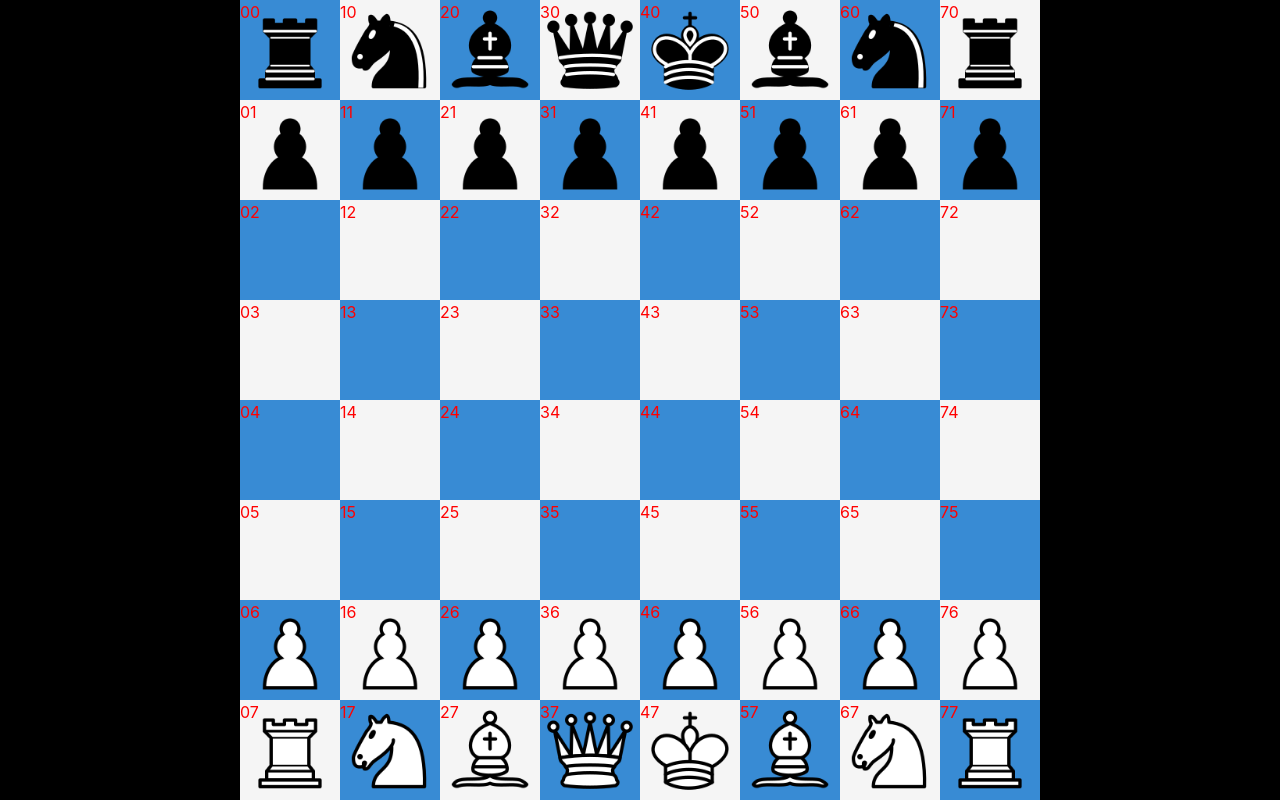
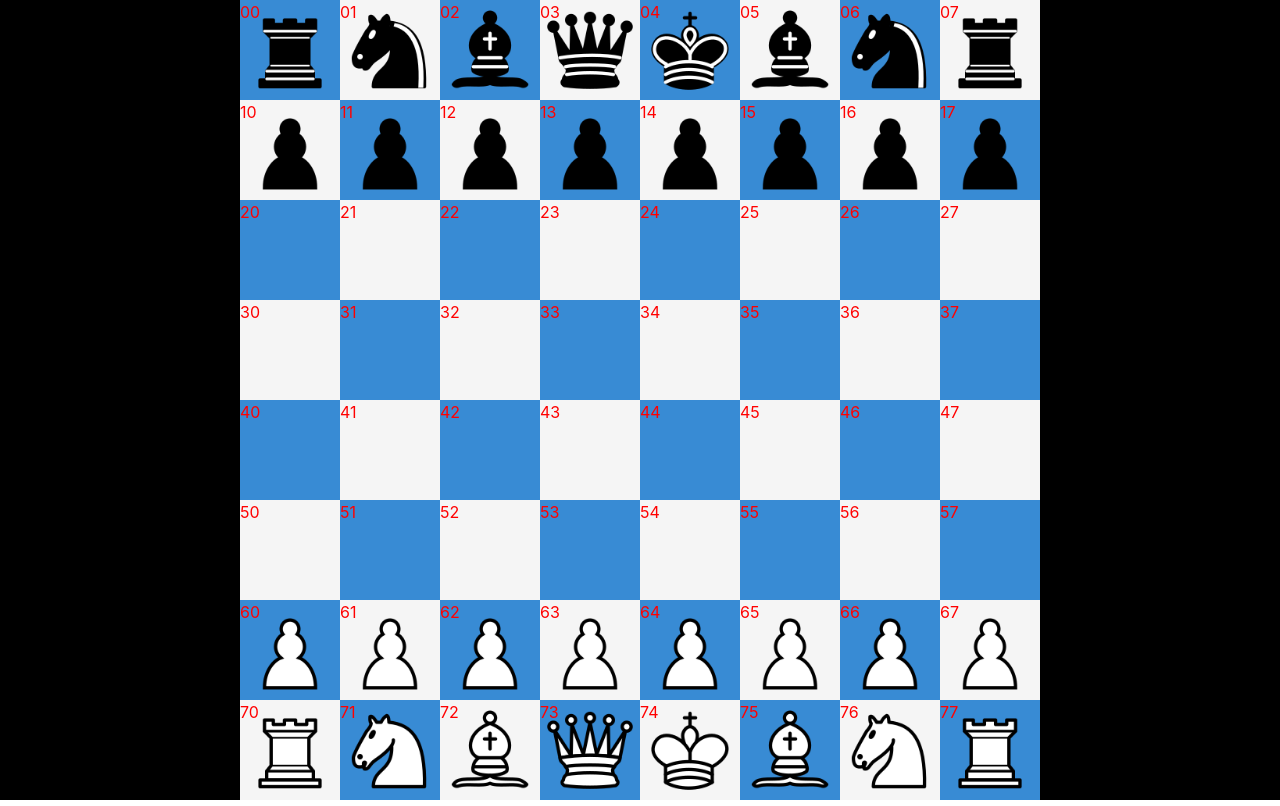
Before and after one commit to prconcepcion/React-Chess, a React (Vite) app: page / in a window 1280 px wide. Built offline with nearby package versions, Linux system fonts and the light colour scheme.

Commit message:
fixed how coordinates are presented

```diff
--- a/src/App.jsx
+++ b/src/App.jsx
@@ -18,30 +18,23 @@ function App() {
 
 	const [ board, setBoard ] = useState( initialBoard )
 
-	console.log('render')
-
-	return (
-		<div className='chessboard'>
-		  {board.map( ( row, i ) => {
-			return (
-			  <div
-				key={i} className={ (i+1) % 2 === 0 ? 'chessboard-row even' : 'chessboard-row odd' }
-			  >
+	return ( <div className='chessboard'>
+                { board.map( ( row, i ) => {
+                    return ( <div key={i} className={ (i+1) % 2 === 0 ? 'chessboard-row even' : 'chessboard-row odd' } >
                             { row.map( ( square, j ) => {
                                 return (
                                 <Tile
                                     key={j}
-				  coordinate={j+i.toString(10)}
+                                    coordinate={i+''+j}
                                     board={board}
                                     setBoard={setBoard}
                                 >
-				  { square ? <Piece name={square}/> : null }
+                                    { square ? <Piece side={ square.slice( 0, 5 ) } name={ square } /> : null }
                                 </Tile> )
                             } ) }
                         </div> )
-		  } )}
-		</div>
-		)
+                } ) }
+        </div> )
 }
 
 export default App
```
Lines whose indentation alone changed are shown as unchanged.
